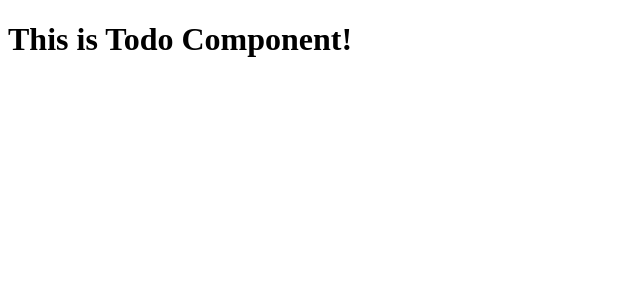
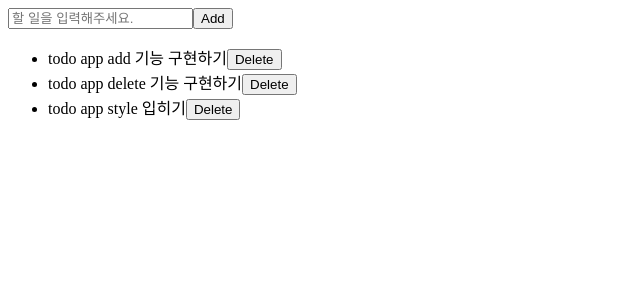
Before and after one commit to hyer0705/wanted-pre-onboarding-fr-challenge-todo-app, a React (Vite) app: page / in a window 1280 px wide. Shown: the top 300 px of the page, without its empty margins (0-640 px from the left). Built offline with nearby package versions, Linux system fonts and the light colour scheme.

Commit message:
add: todo app 전체 레이아웃 구현

```diff
--- a/src/components/Todo.tsx
+++ b/src/components/Todo.tsx
@@ -1,5 +1,25 @@
 function Todo() {
-  return <h1>This is Todo Component!</h1>;
+  const todos = [
+    { id: 1, task: "todo app add 기능 구현하기", isCompleted: false },
+    { id: 2, task: "todo app delete 기능 구현하기", isCompleted: false },
+    { id: 3, task: "todo app style 입히기", isCompleted: false },
+  ];
+  return (
+    <main>
+      <form>
+        <input type="text" placeholder="할 일을 입력해주세요." />
+        <button>Add</button>
+      </form>
+      <ul>
+        {todos.map((todo, i) => (
+          <li key={todo.id}>
+            <span>{todo.task}</span>
+            <button>Delete</button>
+          </li>
+        ))}
+      </ul>
+    </main>
+  );
 }
 
 export default Todo;
```
